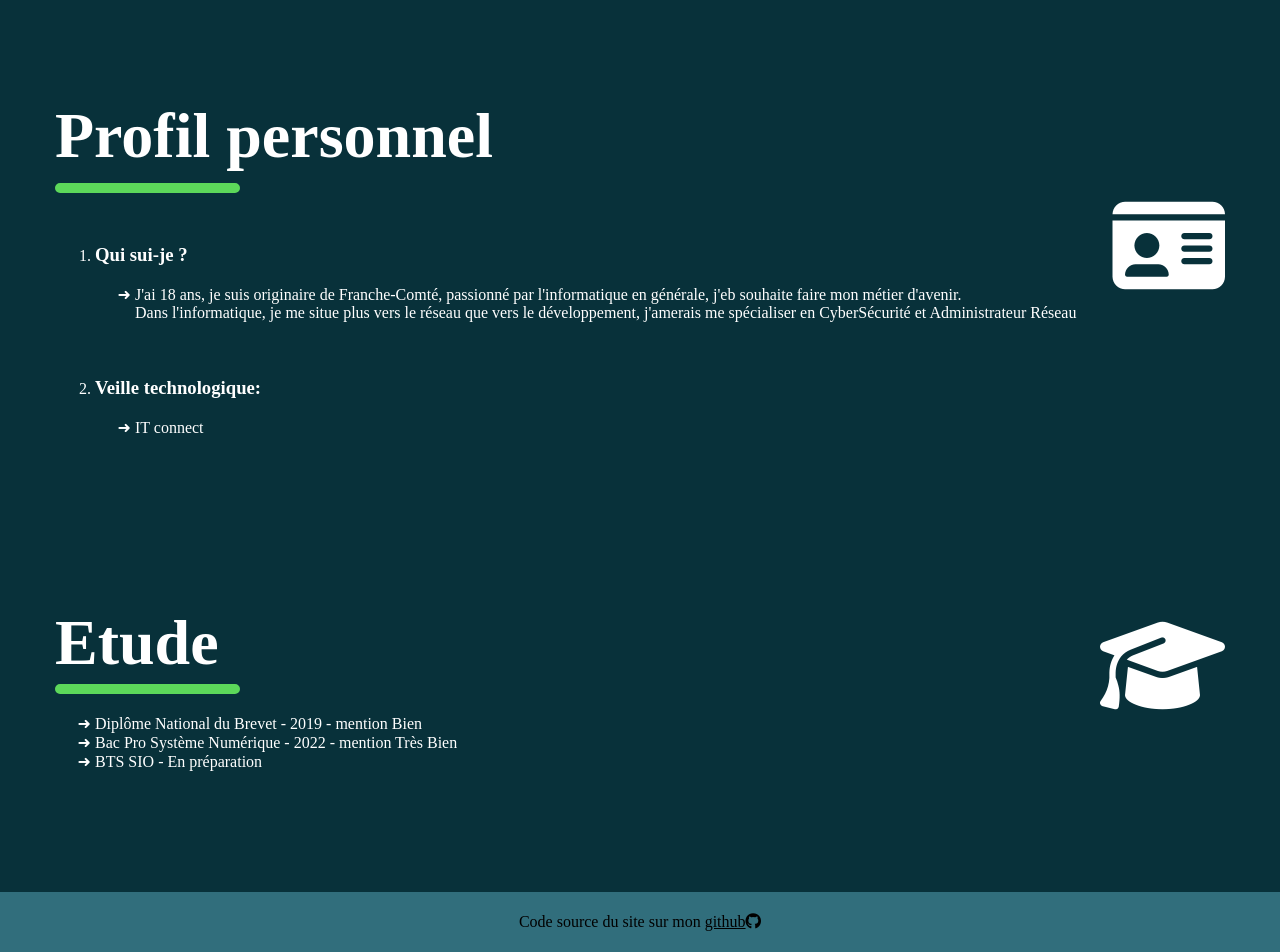
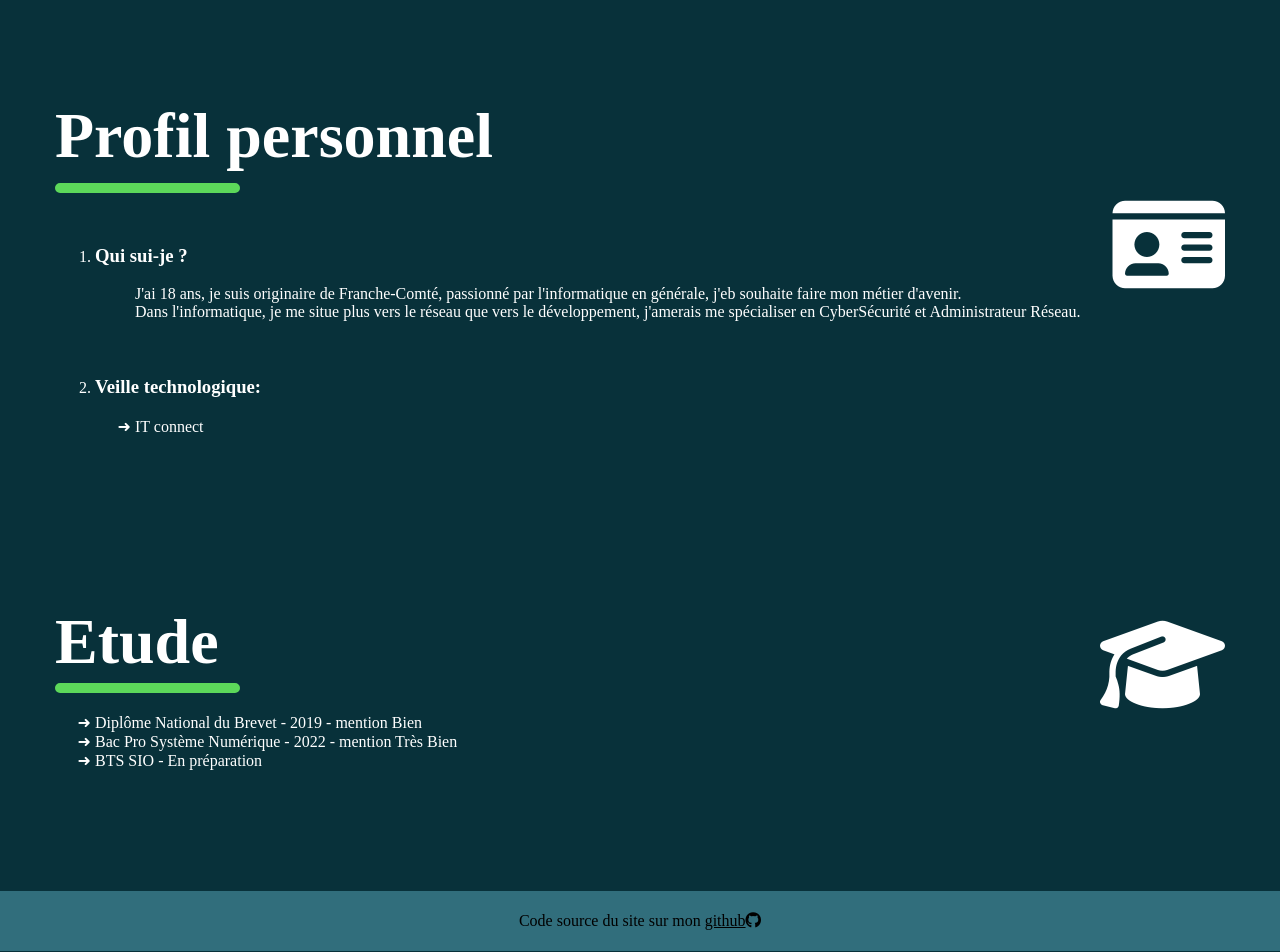
Before and after one commit to Benjiiben53/Portfolio, a PHP site: page /page/a-propos.php in a window 1280 px wide. Shown: the part 155-1107 px from the top of the page. Run offline with PHP 8.4, Linux system fonts and the light colour scheme.

Commit message:
Enfin un peut de contenu

```diff
--- a/page/a-propos.php
+++ b/page/a-propos.php
@@ -23,10 +23,10 @@
                     <hr class="separator" style>
                     <ol>
                         <li><h3>Qui sui-je ?</h3>
-                            <ul>
+                            <ul class="no_list-styles">
                                 <li>
                                     J'ai 18 ans, je suis originaire de Franche-Comté, passionné par l'informatique en générale, j'eb souhaite faire mon métier d'avenir.<br>
-                                    Dans l'informatique, je me situe plus vers le réseau que vers le développement, j'amerais me spécialiser en CyberSécurité et Administrateur Réseau
+                                    Dans l'informatique, je me situe plus vers le réseau que vers le développement, j'amerais me spécialiser en CyberSécurité et Administrateur Réseau.
                                 </li>
                             </ul>
                         </li>
--- a/styles/a-propos.css
+++ b/styles/a-propos.css
@@ -0,0 +1,3 @@
+.no_list-styles {
+    list-style: none;
+}
```
